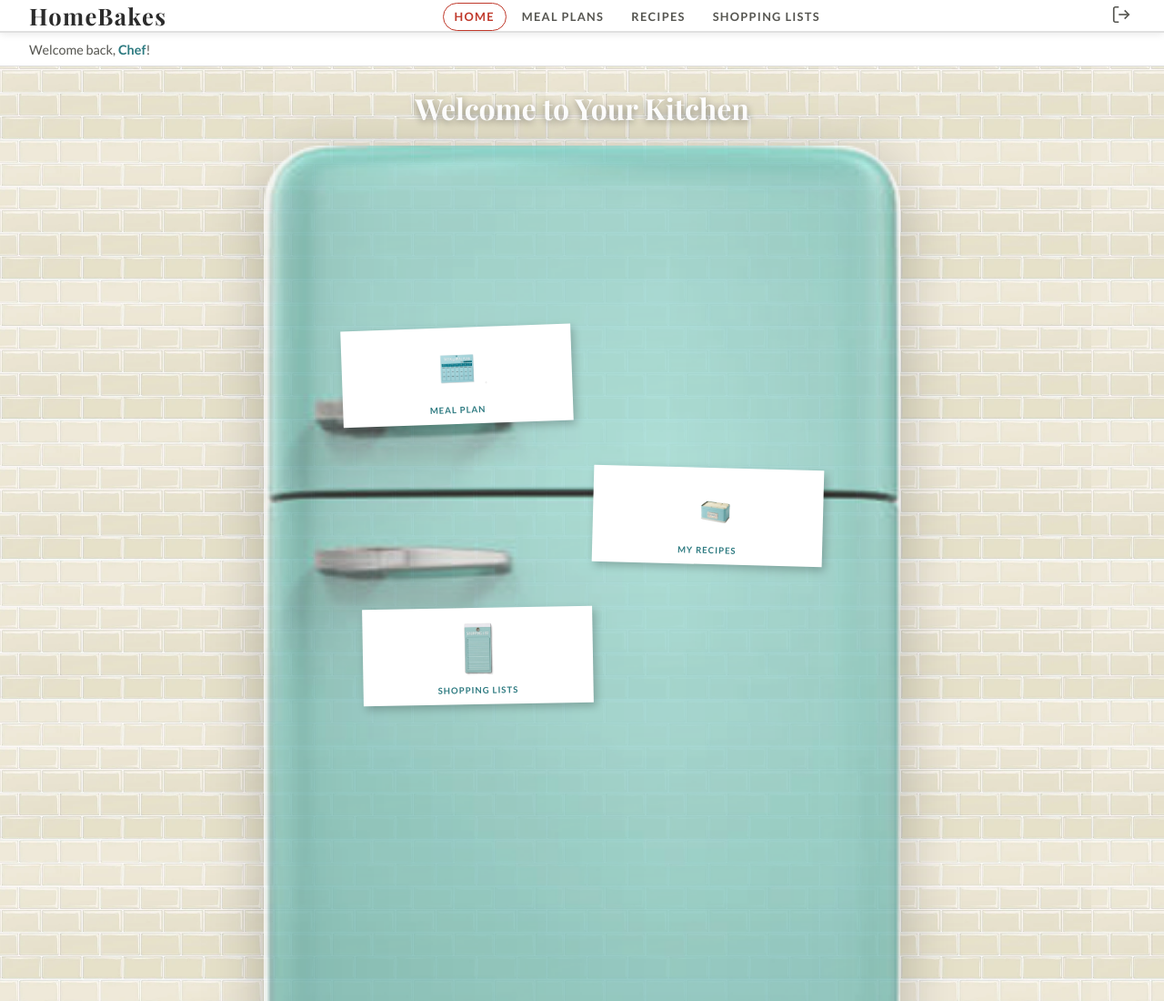
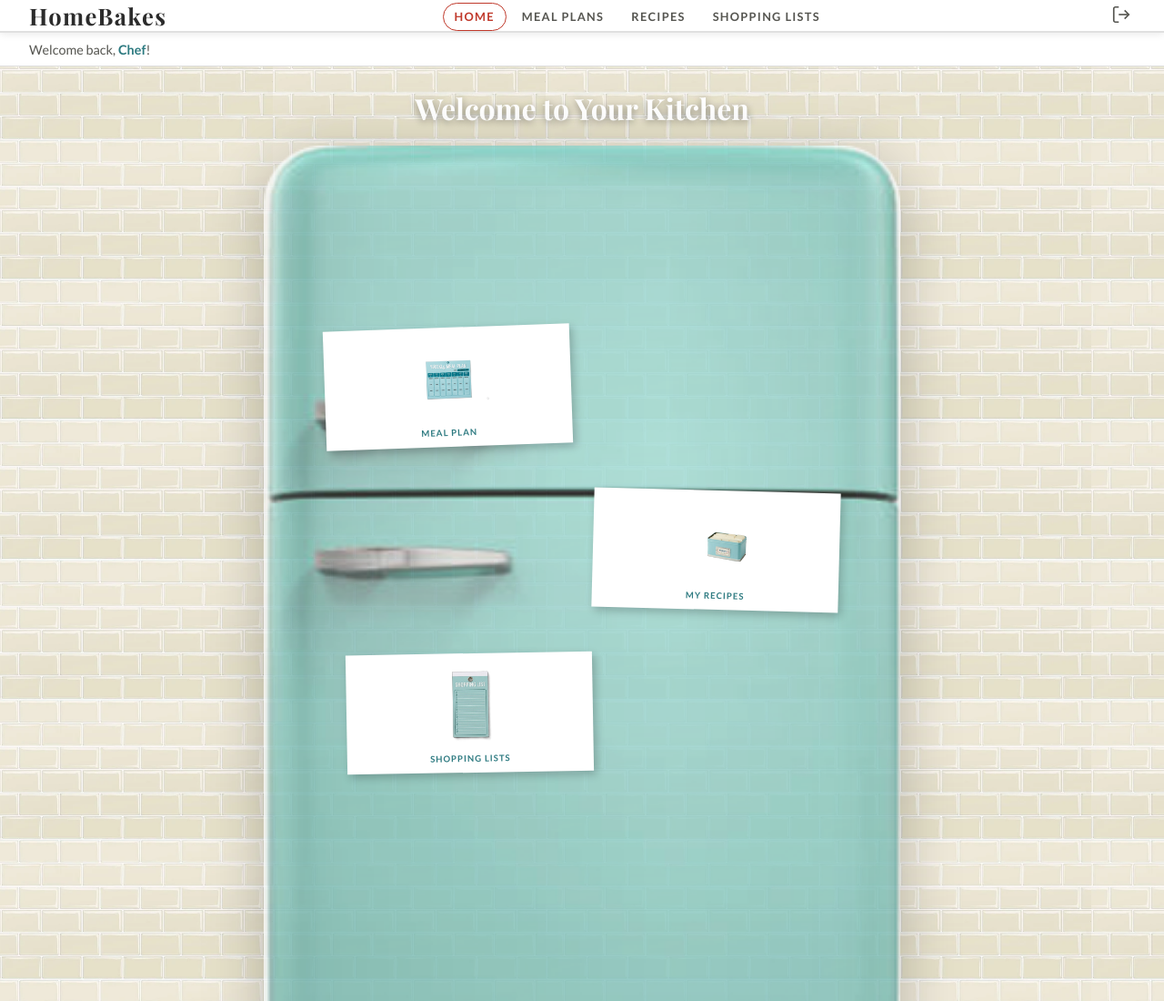
Before and after one commit to aimeewirick/home-bakes, a plain HTML site: page templates/index.html in a window 1280 px wide. Shown: the top 1100 px of the page at 91% size. Drawn offline with nearby package versions, Linux system fonts and the light colour scheme; no server answers; a web font is replaced by a local one.

Commit message:
moving and changing magnets

```diff
--- a/static/css/index.css
+++ b/static/css/index.css
@@ -63,7 +63,7 @@ body {
   top: 15%;
   left: 50%;
   transform: translateX(-50%);
-  width: 82%;
+  width: 88%;
   display: flex;
   flex-direction: column;
   gap: 3rem;
@@ -109,8 +109,8 @@ body {
 
 /* ── Magnet card images ── */
 .magnet-card img {
-  width: 70px;
-  height: 70px;
+  width: 95px;
+  height: 95px;
   object-fit: contain;
   background: transparent;
   mix-blend-mode: multiply;
```
